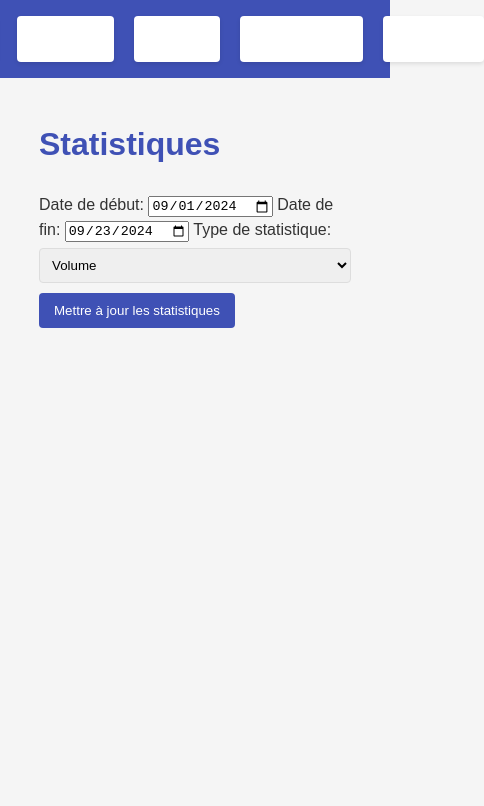
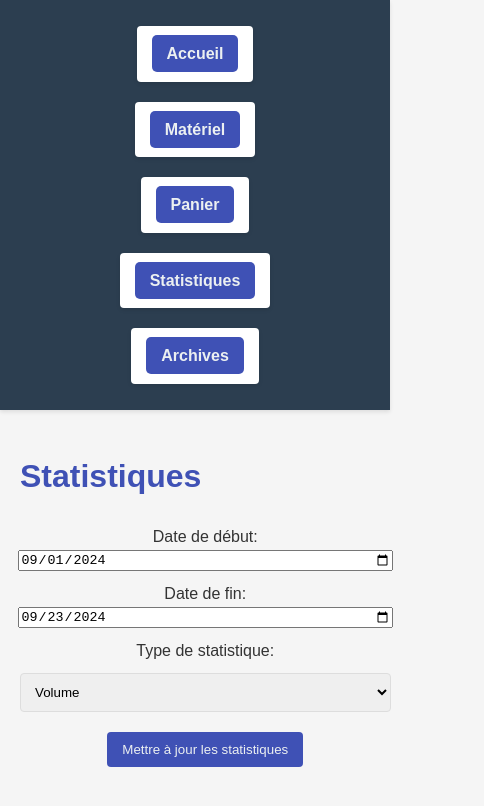
Before and after one commit to cabinet-endo/Cabinet-endo-pigalle-commande, a website: page public/statistics.html in a window 390 px wide. Shown: the whole page, 484 px wide, since content can reach past the window. Drawn offline with nearby package versions, Linux system fonts and the light colour scheme; no server answers.

Commit message:
Description des modifications

```diff
--- a/public/css/styles.css
+++ b/public/css/styles.css
@@ -1,6 +1,8 @@
 :root {
     --primary-color: #3f51b5;
     --secondary-color: #303f9f;
+    --nav-background: #2c3e50;
+    --nav-text-color: #ecf0f1;
     --background-color: #f5f5f5;
     --text-color: #333;
     --border-color: #ddd;
@@ -22,8 +24,9 @@
   }
 
   header {
-    background-color: var(--primary-color);
+    background-color: var(--nav-background);
     padding: 1rem 0;
+    box-shadow: 0 2px 4px rgba(0,0,0,0.1);
   }
 
   nav ul {
@@ -39,13 +42,13 @@
   }
 
   nav ul li a {
-    color: white;
+    color: var(--nav-text-color);
     text-decoration: none;
-    padding: 5px 10px;
-  }
-
-  nav ul li a:hover {
-    background-color: var(--secondary-color);
+    font-weight: bold;
+    padding: 10px 15px;
+    border-radius: 5px;
+    background-color: var(--primary-color);
+    transition: none;
   }
 
   h1, h2 {
@@ -57,24 +60,20 @@
   input[type="url"],
   select {
     width: 100%;
-    padding: 8px;
-    margin: 5px 0;
+    padding: 10px;
+    margin: 10px 0;
     border: 1px solid var(--border-color);
     border-radius: 4px;
   }
 
   button {
     background-color: var(--primary-color);
-    color: white;
+    color: var(--nav-text-color);
     border: none;
     padding: 10px 15px;
-    margin: 5px 0;
+    margin: 10px 0;
     cursor: pointer;
     border-radius: 4px;
-  }
-
-  button:hover {
-    background-color: var(--secondary-color);
   }
 
   ul {
@@ -85,7 +84,7 @@
   li {
     background-color: white;
     margin-bottom: 10px;
-    padding: 10px;
+    padding: 15px;
     border-radius: 4px;
     box-shadow: 0 2px 4px rgba(0,0,0,0.1);
   }
@@ -95,6 +94,62 @@
     text-decoration: none;
   }
 
-  a:hover {
-    text-decoration: underline;
+  /* Styles spécifiques pour la page des statistiques */
+  #statisticsChart {
+    max-width: 100%;
+    height: auto;
+    margin-top: 20px;
   }
+
+  .date-selector {
+    display: flex;
+    justify-content: space-between;
+    align-items: center;
+    margin-bottom: 20px;
+  }
+
+  .date-selector input[type="date"] {
+    width: 30%;
+  }
+
+  /* Styles pour les éléments d'archive */
+  .archive-item {
+    background-color: white;
+    margin-bottom: 20px;
+    padding: 15px;
+    border-radius: 4px;
+    box-shadow: 0 2px 4px rgba(0,0,0,0.1);
+  }
+
+  .archive-item h3 {
+    margin-top: 0;
+  }
+
+  .archive-item ul {
+    margin-bottom: 15px;
+  }
+
+  /* Responsive design */
+  @media (max-width: 768px) {
+    .container {
+      width: 95%;
+    }
+
+    nav ul {
+      flex-direction: column;
+      align-items: center;
+    }
+
+    nav ul li {
+      margin: 10px 0;
+    }
+
+    .date-selector {
+      flex-direction: column;
+    }
+
+    .date-selector input[type="date"] {
+      width: 100%;
+      margin-bottom: 10px;
+    }
+  }
```
Also changed, not shown: public/js/archives.js (+20 -1 lines), src/data/store.js (+8 -0 lines), src/routes/archives.js (+13 -2 lines).
